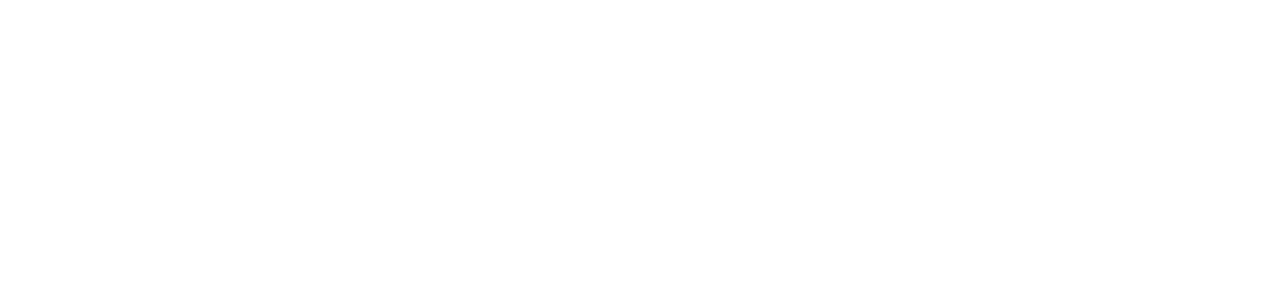
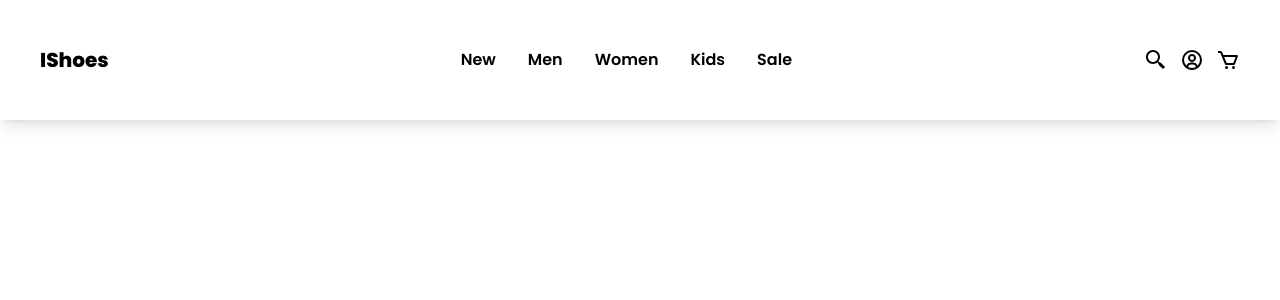
Before and after one commit to marcelinax/ishoes-store, a React (Create React App) app: page / in a window 1280 px wide. Shown: the top 300 px of the page. Built offline with nearby package versions, Linux system fonts and the light colour scheme.

Commit message:
create navbar mock

```diff
--- a/package.json
+++ b/package.json
@@ -9,6 +9,7 @@
     "@testing-library/user-event": "^13.5.0",
     "react": "^17.0.2",
     "react-dom": "^17.0.2",
+    "react-icons": "^4.3.1",
     "react-redux": "^7.2.6",
     "react-router-dom": "^6.2.1",
     "react-scripts": "5.0.0",
--- a/src/App.js
+++ b/src/App.js
@@ -1,11 +1,9 @@
-
-
+import { Homepage } from './views/Homepage';
+import React from 'react';
 function App() {
-  return (
-    <div className="App">
-
-    </div>
-  );
+    return (
+        <Homepage/>
+    );
 }
 
 export default App;
--- /dev/null
+++ b/src/components/compositional/Navbar.jsx
@@ -0,0 +1,33 @@
+import { BiCart } from 'react-icons/bi';
+import { BiSearchAlt2 } from 'react-icons/bi';
+import { BiUserCircle } from 'react-icons/bi';
+import { ButtonWithIcon } from '../global/ButtonWithIcon';
+import { Link } from 'react-router-dom';
+import { NavbarLink } from '../global/NavbarLink';
+import React from 'react';
+
+export const Navbar = () => {
+
+
+    return (
+        <div className='w-full flex bg-white shadow-lg'>
+            <div className='w-full p-10 flex justify-between items-center'>
+                <div>
+                    <Link to='/' className='font-extrabold text-xl'>IShoes</Link>
+                </div>
+                <div className='items-center flex'>
+                    <NavbarLink title='New'/>
+                    <NavbarLink title='Men'/>
+                    <NavbarLink title='Women'/>
+                    <NavbarLink title='Kids'/>
+                    <NavbarLink title='Sale'/>
+                </div>
+                <div className='flex items-center'>
+                    <ButtonWithIcon icon={<BiSearchAlt2 size={24}/>} className='mr-3'/>
+                    <ButtonWithIcon icon={<BiUserCircle size={24}/>} className='mr-3'/>
+                    <ButtonWithIcon icon={<BiCart size={24}/>}/>
+                </div>
+            </div>
+        </div>
+    );
+};
--- /dev/null
+++ b/src/components/global/ButtonWithIcon.jsx
@@ -0,0 +1,9 @@
+import React from 'react';
+
+export const ButtonWithIcon = ({icon, className}) => {
+    return (
+        <div className={`cursor-pointer ${className}`}>
+            {icon}
+        </div>
+    );
+};
--- /dev/null
+++ b/src/components/global/NavbarLink.jsx
@@ -0,0 +1,18 @@
+import { Link } from 'react-router-dom';
+import PropTypes from 'prop-types';
+import React from 'react';
+
+export const NavbarLink = ({title, to}) => {
+    return (
+        <div className='relative px-4 py-2 mx-auto transition-all '>
+            <Link to='' className='navbar-link text-black font-semibold '>
+                {title}
+            </Link>
+        </div>
+    );
+};
+
+NavbarLink.propTypes = {
+    title: PropTypes.string,
+    to:PropTypes.string
+};
--- a/src/index.js
+++ b/src/index.js
@@ -1,6 +1,7 @@
 import './styles/index.css';
 
 import App from './App';
+import { BrowserRouter } from 'react-router-dom';
 import { Provider } from 'react-redux';
 import React from 'react';
 import ReactDOM from 'react-dom';
@@ -9,7 +10,9 @@
 ReactDOM.render(
     <React.StrictMode>
         <Provider store={store}>
+            <BrowserRouter>
                 <App />
+            </BrowserRouter>
         </Provider>
     </React.StrictMode>,
     document.getElementById('root')
--- /dev/null
+++ b/src/layouts/DefaultLayouts.jsx
@@ -0,0 +1,10 @@
+import { Navbar } from '../components/compositional/Navbar';
+import React from 'react';
+
+export const DefaultLayouts = () => {
+    return (
+        <div>
+            <Navbar/>
+        </div>
+    );
+};
--- a/src/styles/index.css
+++ b/src/styles/index.css
@@ -1,3 +1,30 @@
+@import url("https://fonts.googleapis.com/css2?family=Poppins:ital,wght@0,100;0,200;0,300;0,400;0,500;0,600;0,700;0,800;0,900;1,100;1,200;1,300;1,400;1,500;1,600;1,700;1,800;1,900&display=swap");
+
+
 @tailwind base;
 @tailwind components;
 @tailwind utilities;
+
+@keyframes linkHover {
+    0%{
+        left: 50%;
+        width: 0;
+        height: 0;
+    }
+    100%{
+        right: 0;
+        width: 100%;
+        height: 2px;
+    }
+}
+
+.navbar-link:hover::after{
+    content: '';
+    position: absolute;
+    bottom: 0;
+    left: 0;
+    height: 2px;
+    width: 100%;
+    background-color: black;
+    animation: linkHover .3s;
+}
--- /dev/null
+++ b/src/views/Homepage.jsx
@@ -0,0 +1,8 @@
+import { DefaultLayouts } from './../layouts/DefaultLayouts';
+import React from 'react';
+
+export const Homepage = () => {
+    return (
+        <DefaultLayouts/>
+    );
+};
--- a/tailwind.config.js
+++ b/tailwind.config.js
@@ -1,9 +1,13 @@
 module.exports = {
-  content: [
-    "./src/**/*.{js,jsx,ts,tsx}",
-  ],
-  theme: {
-    extend: {},
-  },
-  plugins: [],
-}
+    content: [
+        './src/**/*.{js,jsx,ts,tsx}',
+    ],
+    theme: {
+        extend: {
+            fontFamily: {
+                'sans': ['Poppins']
+            },
+        },
+    },
+    plugins: [],
+};
```
Also changed, not shown: .eslintrc.js (added), 1 other file (tests, documents, lock files or other folders). Lines whose indentation alone changed are shown as unchanged.
